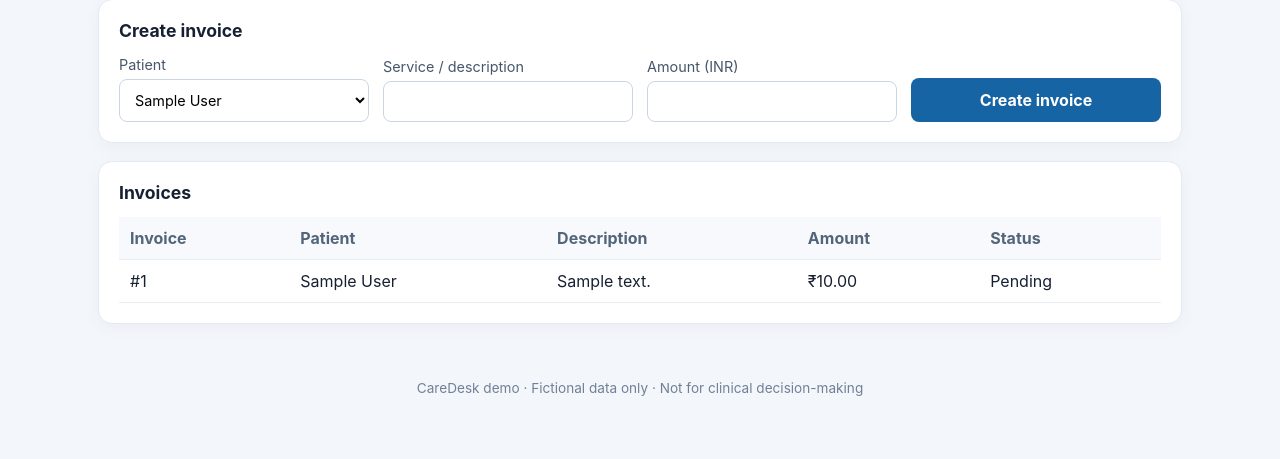
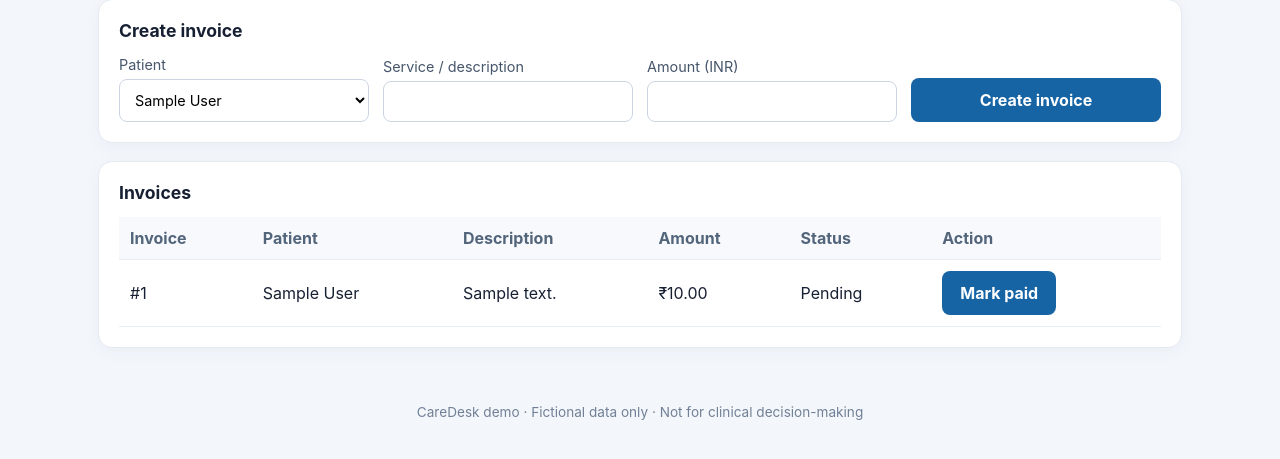
Before and after one commit to swarajsalve042/online-medical-hospital-management-system, a PHP site: page /billing.php in a window 1280 px wide. Shown: the part 197-656 px from the top of the page. Run offline with PHP 8.4, Linux system fonts and the light colour scheme; the visitor is signed in with stand-in values (Sample User, id 1); tables that the repository leaves empty hold one stand-in row (values such as "Sample post").

Commit message:
Improve public/billing.php

```diff
--- a/public/billing.php
+++ b/public/billing.php
@@ -1,12 +1,15 @@
 <?php
-require __DIR__ . '/../app/bootstrap.php'; require_login();
-if ($_SERVER['REQUEST_METHOD']==='POST') { verify_csrf(); $p=(int)($_POST['patient_id']??0); $desc=trim((string)($_POST['description']??'')); $amount=filter_var($_POST['amount']??null,FILTER_VALIDATE_FLOAT); if(!$p||$desc===''||$amount===false||$amount<=0) flash('Enter a patient, description, and positive amount.','error'); else { $s=$pdo->prepare('INSERT INTO invoices(patient_id,description,amount,payment_status) VALUES(?,?,?,?)'); $s->execute([$p,$desc,$amount,'Pending']); flash('Invoice created.'); } header('Location: billing.php'); exit; }
-if (isset($_GET['paid'])) { if($_SERVER['REQUEST_METHOD']!=='POST') { http_response_code(405); exit('POST required'); } }
-page_start('Billing'); show_flash();
-$patients=$pdo->query('SELECT id,full_name FROM patients ORDER BY full_name')->fetchAll();
+require __DIR__.'/../app/bootstrap.php'; require_login();
+if($_SERVER['REQUEST_METHOD']==='POST'){
+ verify_csrf();
+ if(isset($_POST['mark_paid'])){$id=(int)$_POST['mark_paid'];$s=$pdo->prepare("UPDATE invoices SET payment_status='Paid' WHERE id=? AND payment_status='Pending'");$s->execute([$id]);flash($s->rowCount()?'Invoice marked paid.':'Invoice was not changed.');}
+ else{$p=(int)($_POST['patient_id']??0);$desc=trim((string)($_POST['description']??''));$amount=filter_var($_POST['amount']??null,FILTER_VALIDATE_FLOAT);if(!$p||$desc===''||$amount===false||$amount<=0)flash('Enter a patient, description, and positive amount.','error');else{$s=$pdo->prepare("INSERT INTO invoices(patient_id,description,amount,payment_status) VALUES(?,?,?,'Pending')");$s->execute([$p,$desc,$amount]);flash('Invoice created.');}}
+ header('Location: billing.php');exit;
+}
+page_start('Billing');show_flash();$patients=$pdo->query('SELECT id,full_name FROM patients ORDER BY full_name')->fetchAll();
 echo '<section class="panel"><h2>Create invoice</h2>';
-if(!$patients) echo '<p>Add a patient before creating an invoice.</p>';
-else { echo '<form method="post" class="form-grid"><input type="hidden" name="csrf" value="'.e(csrf_token()).'"><label>Patient<select name="patient_id">'; foreach($patients as $p) echo '<option value="'.(int)$p['id'].'">'.e($p['full_name']).'</option>'; echo '</select></label><label>Service / description<input name="description" required maxlength="255"></label><label>Amount (INR)<input type="number" name="amount" min="0.01" step="0.01" required></label><button>Create invoice</button></form>'; }
-echo '</section>';
+if(!$patients)echo '<p>Add a patient before creating an invoice.</p>';else{echo '<form method="post" class="form-grid"><input type="hidden" name="csrf" value="'.e(csrf_token()).'"><label>Patient<select name="patient_id">';foreach($patients as $p)echo '<option value="'.(int)$p['id'].'">'.e($p['full_name']).'</option>';echo '</select></label><label>Service / description<input name="description" required maxlength="255"></label><label>Amount (INR)<input type="number" name="amount" min="0.01" step="0.01" required></label><button>Create invoice</button></form>';}echo '</section>';
 $rows=$pdo->query('SELECT i.*,p.full_name patient FROM invoices i JOIN patients p ON p.id=i.patient_id ORDER BY i.id DESC')->fetchAll();
-echo '<section class="panel"><h2>Invoices</h2><div class="table-wrap"><table><tr><th>Invoice</th><th>Patient</th><th>Description</th><th>Amount</th><th>Status</th></tr>'; foreach($rows as $r) echo '<tr><td>#'.(int)$r['id'].'</td><td>'.e($r['patient']).'</td><td>'.e($r['description']).'</td><td>₹'.number_format((float)$r['amount'],2).'</td><td>'.e($r['payment_status']).'</td></tr>'; echo '</table></div></section>'; page_end();
+echo '<section class="panel"><h2>Invoices</h2><div class="table-wrap"><table><tr><th>Invoice</th><th>Patient</th><th>Description</th><th>Amount</th><th>Status</th><th>Action</th></tr>';
+foreach($rows as $r){echo '<tr><td>#'.(int)$r['id'].'</td><td>'.e($r['patient']).'</td><td>'.e($r['description']).'</td><td>₹'.number_format((float)$r['amount'],2).'</td><td>'.e($r['payment_status']).'</td><td>';if($r['payment_status']==='Pending')echo '<form method="post"><input type="hidden" name="csrf" value="'.e(csrf_token()).'"><button name="mark_paid" value="'.(int)$r['id'].'">Mark paid</button></form>';else echo '—';echo '</td></tr>';}
+echo '</table></div></section>';page_end();
```
